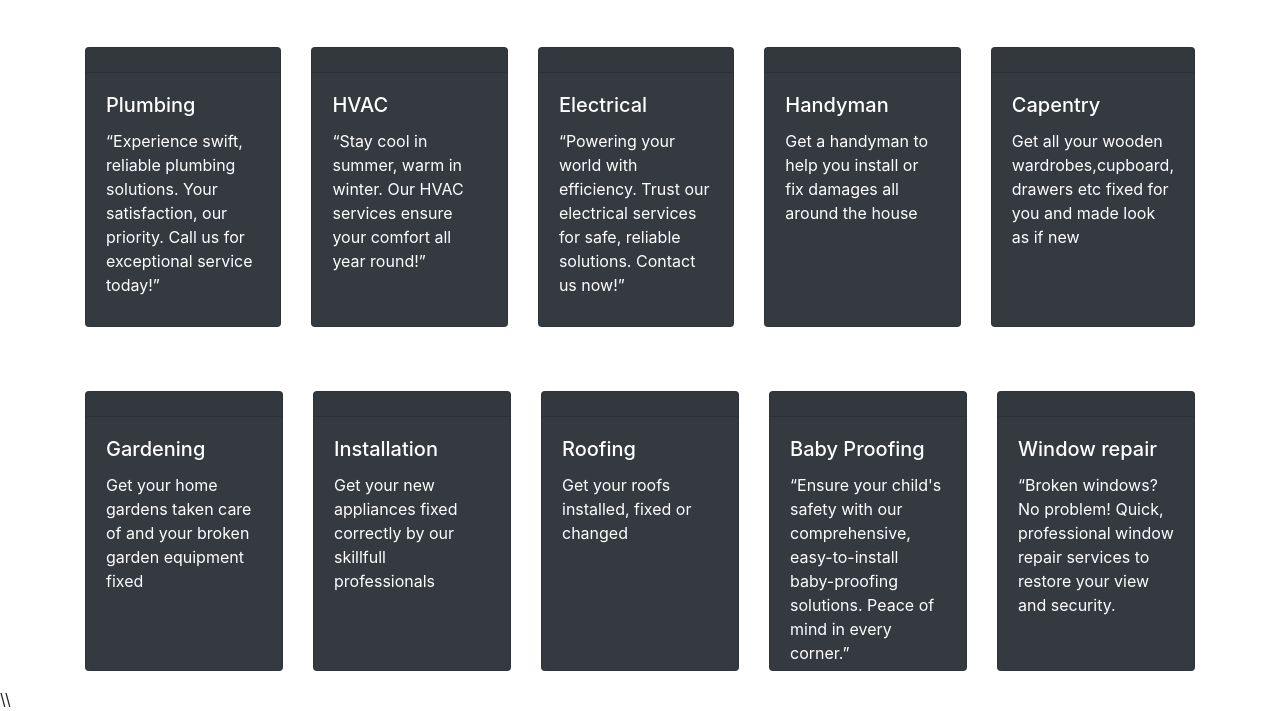
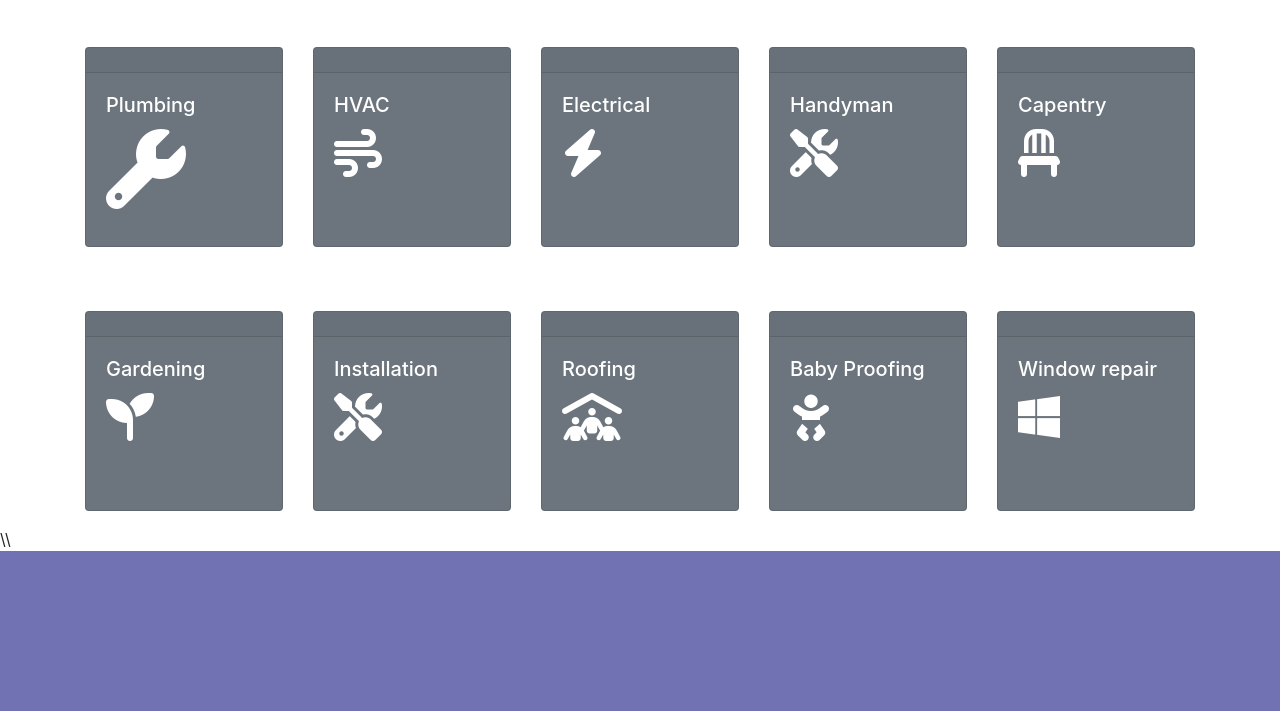
Before and after one commit to calemaley/homerepairservices, a Django app: template templates/dashboard/homepage.html in a window 1280 px wide. Shown: the part 697-1408 px from the top of the page. After the commit the page ends 1248 px from the top, so only its background shows below. Run offline with Django 5.2, Linux system fonts and the light colour scheme; the template is opened without the code that fills it, so the values that code supplies are empty.

Commit message:
version beta1

```diff
--- a/homerepair/settings.py
+++ b/homerepair/settings.py
@@ -127,6 +127,12 @@
 STATICFILES_DIRS = [
     os.path.join(BASE_DIR, 'static')
  ]
+EMAIL_BACKEND = 'django.core.mail.backends.smtp.EmailBackend'
+EMAIL_HOST = 'smtp.gmail.com'  # Replace with your SMTP server
+EMAIL_PORT = 587  # or 465
+EMAIL_USE_TLS = True  # or EMAIL_USE_SSL for port 465
+EMAIL_HOST_USER = 'greatwhitey64@gmail.com'  # Replace with your email
+EMAIL_HOST_PASSWORD = 'mkds occt yvew laln'  # Replace with your password
 
 # Default primary key field type
 # https://docs.djangoproject.com/en/5.0/ref/settings/#default-auto-field
--- a/repair/forms.py
+++ b/repair/forms.py
@@ -18,7 +18,7 @@
 class BookingForm(forms.ModelForm):
     class Meta:
         model=Booking
-        fields=['service']
+        fields=['service','ordered_by','address','email']
 
 #form for review
 class ReviewForm(forms.ModelForm):
--- a/repair/models.py
+++ b/repair/models.py
@@ -36,7 +36,9 @@
    #database model for creating a booking
 class Booking(models.Model):
     service = models.ForeignKey(Service, on_delete=models.CASCADE)
-    staff = models.ForeignKey(User, models.CASCADE, null=True)
+    ordered_by = models.CharField(max_length=20)
+    address = models.CharField(max_length=50, default="address")
+    email = models.CharField(max_length=50, default = "email")
     date = models.DateField(auto_now_add=True)
     time = models.TimeField(auto_now_add=True)
 
--- a/repair/urls.py
+++ b/repair/urls.py
@@ -9,6 +9,8 @@
     path('serviceprovider/',views.serviceprovider, name='dashboard-serviceprovider'),
     # path('customerpage/',views.customerpage, name='dashboard-customer'),
     path('bookings/',views.booking, name='dashboard-booking'),
+    path('booking/schedule/<int:pk>/',views.booking_schedule, name="dashboard-booking-schedule"),
     path('review/',views.review, name='dashboard-review'),
+    path('booking/delete/<int:pk>/',views.booking_delete, name='dashboard-booking-delete'),
     path('reviewlist/',views.reviewlist, name='dashboard-reviewlist')
 ]
--- a/static/style/style.css
+++ b/static/style/style.css
@@ -19,3 +19,6 @@
     font-size: 1.8em;
     font-weight: 500;
 }
+.fa{
+    font-size: 5em;
+}
--- a/templates/dashboard/homepage.html
+++ b/templates/dashboard/homepage.html
@@ -6,8 +6,8 @@
   <link rel="stylesheet" href="{% static 'style/style.css' %}">
     <div class="welcome-section">
         <div class="welcome-text">
-            <h1>HandyHome home repair services</h1>
-            <p class="p-text">Home in need of repairs? Don't worry, we've got you covered! From plumbing to electrical, HVAC to window repair, our team of experienced professionals delivers top-notch home repair services. We're committed to restoring the comfort and functionality of your home.Order service online  today for a hassle-free experience!</p>
+            <h1>Onecollect home repair services</h1>
+            {% comment %} <p class="p-text">Home in need of repairs? Don't worry, we've got you covered! From plumbing to electrical, HVAC to window repair, our team of experienced professionals delivers top-notch home repair services. We're committed to restoring the comfort and functionality of your home.Order service online  today for a hassle-free experience!</p> {% endcomment %}
         </div>
     </div>
 
@@ -19,49 +19,49 @@
         <div class="container mt-5">
             <div class="row">
                 <div class="col">
-                    <div class="card text-white bg-dark mb-3" style="max-width: 18rem;height:280px;">
+                    <div class="card text-white bg-secondary mb-3" style="max-width: 18rem;height:200px;">
                         <div class="card-header"></div>
                         <div class="card-body">
                           <h5 class="card-title">Plumbing</h5>
-                          <p class="card-text">“Experience swift, reliable plumbing solutions. Your satisfaction, our priority. Call us for exceptional service today!”</p>
+                          <p class="card-text"><i class="fa fa-solid fa-wrench" style="font-size: 5em;"></i></p>
                         </div>
                       </div>
                 </div>
                 <div class="col">
-                    <div class="card text-white bg-dark mb-3" style="max-width: 18rem;height:280px;">
+                    <div class="card text-white bg-secondary mb-3" style="max-width: 18rem;height:200px;">
                         <div class="card-header"></div>
                         <div class="card-body">
                           <h5 class="card-title">HVAC</h5>
-                          <p class="card-text">“Stay cool in summer, warm in winter. Our HVAC services ensure your comfort all year round!”</p>
+                          <p class="card-text"><i class="fa-solid fa-wind" style="font-size: 3em;"></i></p>
                         </div>
                       </div>
                 </div>
                 <div class="col">
-                    <div class="card text-white  bg-dark mb-3" style="max-width: 18rem;height:280px;">
+                    <div class="card text-white  bg-secondary mb-3" style="max-width: 18rem;height:200px;">
                         <div class="card-header"></div>
                         <div class="card-body">
                           <h5 class="card-title">Electrical</h5>
-                          <p class="card-text">“Powering your world with efficiency. Trust our electrical services for safe, reliable solutions. Contact us now!”</p>
+                          <p class="card-text"><i class="fa fa-solid fa-bolt" style="font-size: 3em;"></i></p>
                         </div>
                       </div>
                 </div>
 
                 <div class="col">
-                  <div class="card text-white  bg-dark mb-3" style="max-width: 18rem;height:280px;">
+                  <div class="card text-white bg-secondary mb-3" style="max-width: 18rem;height:200px;">
                       <div class="card-header"></div>
                       <div class="card-body">
                         <h5 class="card-title">Handyman</h5>
-                        <p class="card-text">Get a handyman to help you install or fix damages all around the house</p>
+                        <p class="card-text"><i class="fas fa-tools" style="font-size: 3em;"></i></p>
                       </div>
                     </div>
                   </div>
 
                   <div class="col">
-                    <div class="card text-white  bg-dark mb-3" style="max-width: 18rem;height:280px;">
+                    <div class="card text-white  bg-secondary mb-3" style="max-width: 18rem;height:200px;">
                         <div class="card-header"></div>
                         <div class="card-body">
                           <h5 class="card-title">Capentry</h5>
-                          <p class="card-text">Get all your wooden wardrobes,cupboard, drawers etc fixed for you and made look as if new</p>
+                          <p class="card-text"><i class="fas fa-chair" style="font-size: 3em;"></i></p>
                         </div>
                       </div>
                     </div>
@@ -75,51 +75,51 @@
           <div class="container mt-5">
               <div class="row">
                   <div class="col">
-                      <div class="card text-white bg-dark mb-3" style="max-width: 18rem;height:280px;">
+                      <div class="card text-white bg-secondary mb-3" style="max-width: 18rem;height:200px;">
                           <div class="card-header"></div>
                           <div class="card-body">
                             <h5 class="card-title">Gardening</h5>
-                            <p class="card-text">Get your home gardens taken care of and your broken garden equipment fixed</p>
+                            <p class="card-text"><i class="fas fa-solid fa-seedling" style="font-size: 3em;"></i></p>
                           </div>
                         </div>
                   </div>
 
                   <div class="col">
-                      <div class="card text-white bg-dark mb-3" style="max-width: 18rem;height:280px;">
+                      <div class="card text-white bg-secondary mb-3" style="max-width: 18rem;height:200px;">
                           <div class="card-header"></div>
                           <div class="card-body">
                             <h5 class="card-title">Installation</h5>
-                            <p class="card-text">Get your new appliances fixed correctly by our skillfull professionals</p>
+                            <p class="card-text"><i class="fas fa-tools" style="font-size: 3em;"></i></p>
                           </div>
                         </div>
                   </div>
 
                   <div class="col">
-                      <div class="card text-white  bg-dark mb-3" style="max-width: 18rem;height:280px;">
+                      <div class="card text-white bg-secondary mb-3" style="max-width: 18rem;height:200px;">
                           <div class="card-header"></div>
                           <div class="card-body">
                             <h5 class="card-title">Roofing</h5>
-                            <p class="card-text">Get your roofs installed, fixed or changed </p>
+                            <p class="card-text"><i class="fa fa-solid fa-people-roof" style="font-size: 3em;"></i></p>
                           </div>
                         </div>
                   </div>
 
                   <div class="col">
-                    <div class="card text-white  bg-dark mb-3" style="max-width: 18rem;height:280px;">
+                    <div class="card text-white  bg-secondary mb-3" style="max-width: 18rem;height:200px;">
                         <div class="card-header"></div>
                         <div class="card-body">
                           <h5 class="card-title">Baby Proofing</h5>
-                          <p class="card-text">“Ensure your child's safety with our comprehensive, easy-to-install baby-proofing solutions. Peace of mind in every corner.” </p>
+                          <p class="card-text"><i class="fa fa-solid fa-baby" style="font-size: 3em;"></i></p>
                         </div>
                       </div>
                     </div>
 
                     <div class="col">
-                      <div class="card text-white  bg-dark mb-3" style="max-width: 18rem;height:280px;">
+                      <div class="card text-white  bg-secondary mb-3" style="max-width: 18rem;height:200px;">
                           <div class="card-header"></div>
                           <div class="card-body">
                             <h5 class="card-title">Window repair</h5>
-                            <p class="card-text">“Broken windows? No problem! Quick, professional window repair services to restore your view and security.</p>
+                            <p class="card-text"><i class="fa-brands fa-windows" style="font-size: 3em;"></i></i></p>
                           </div>
                         </div>
                       </div>
--- a/templates/partials/base.html
+++ b/templates/partials/base.html
@@ -11,8 +11,9 @@
         integrity="sha384-B0vP5xmATw1+K9KRQjQERJvTumQW0nPEzvF6L/Z6nronJ3oUOFUFpCjEUQouq2+l" crossorigin="anonymous">
 
     <!--FontAwesome CDN-->
-    <link rel="stylesheet" href="https://use.fontawesome.com/releases/v5.15.2/css/all.css"
-        integrity="sha384-vSIIfh2YWi9wW0r9iZe7RJPrKwp6bG+s9QZMoITbCckVJqGCCRhc+ccxNcdpHuYu" crossorigin="anonymous">
+    {% comment %} <link rel="stylesheet" href="https://use.fontawesome.com/releases/v5.15.2/css/all.css"
+        integrity="sha384-vSIIfh2YWi9wW0r9iZe7RJPrKwp6bG+s9QZMoITbCckVJqGCCRhc+ccxNcdpHuYu" crossorigin="anonymous"> {% endcomment %}
+        <link rel="stylesheet" href="https://cdnjs.cloudflare.com/ajax/libs/font-awesome/6.5.1/css/all.min.css" integrity="sha512-DTOQO9RWCH3ppGqcWaEA1BIZOC6xxalwEsw9c2QQeAIftl+Vegovlnee1c9QX4TctnWMn13TZye+giMm8e2LwA==" crossorigin="anonymous" referrerpolicy="no-referrer" />
     <!--Chartjs CDN-->
     <script src="https://cdn.jsdelivr.net/npm/chart.js@2.9.4/dist/Chart.min.js"></script>
 
--- a/templates/partials/customernav.html
+++ b/templates/partials/customernav.html
@@ -23,7 +23,7 @@
                           <a class="dropdown-item" href="{% url 'dashboard-review' %}">Leave a review</a>
                         </div>
                       </li>
-                     <a class="nav-link text-white" href=""
+                     <a class="nav-link text-white" href="{% url 'dashboard-index' %}"
                         <span class="sr-only">{{ user.username }}'s profile</span></a>
                 </li>
                 <li class="nav-item">
```
Also changed, not shown: repair/views.py (+39 -1 lines), templates/dashboard/booking_delete.html (added, +20 -0 lines), templates/dashboard/booking_schedule.html (added, +25 -0 lines), templates/dashboard/bookinglist.html (+11 -3 lines), templates/dashboard/customer.html (+5 -5 lines), templates/partials/topnav.html (+9 -8 lines), db.sqlite3, repair/migrations/0009_booking_address_booking_email.py (added), repair/migrations/0010_remove_booking_staff_booking_ordered_by.py (added).
